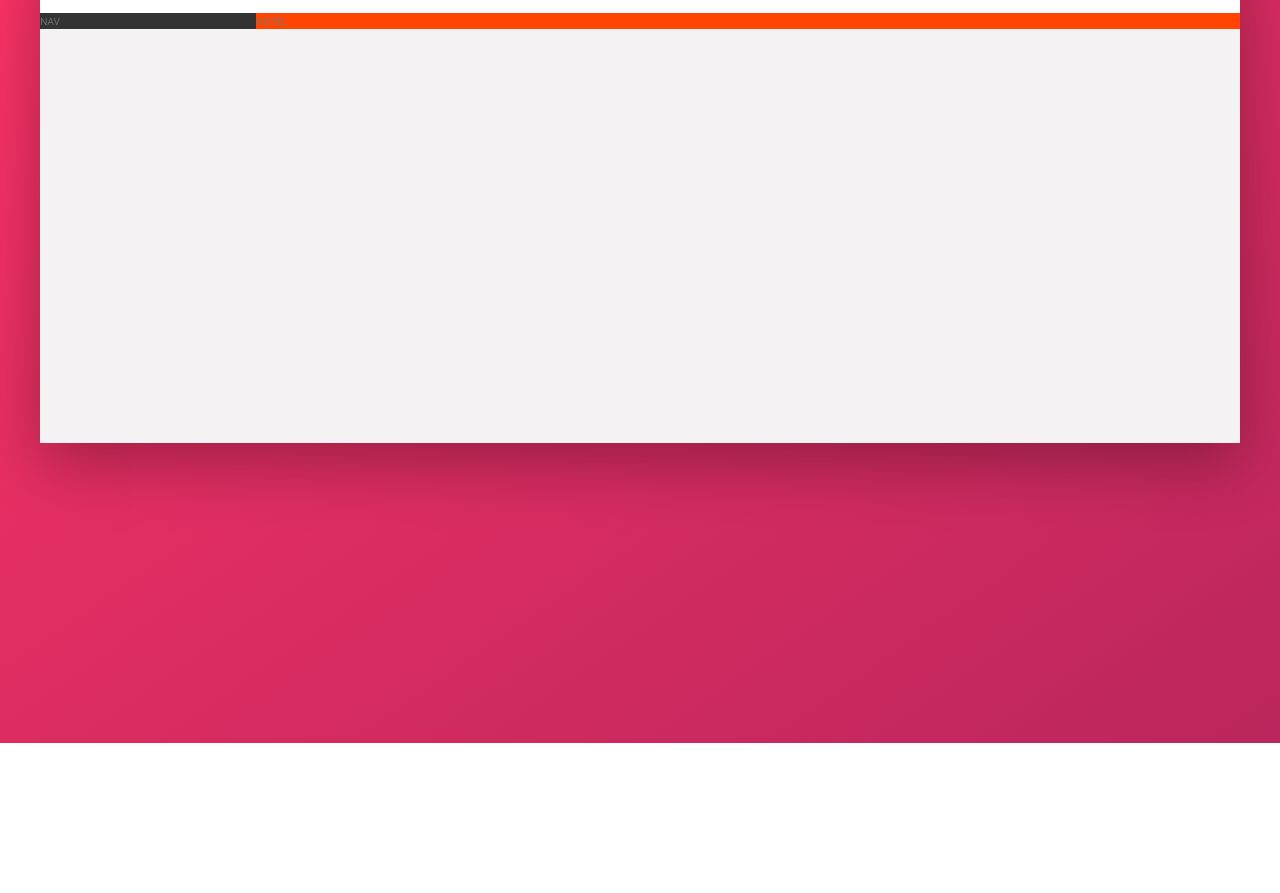
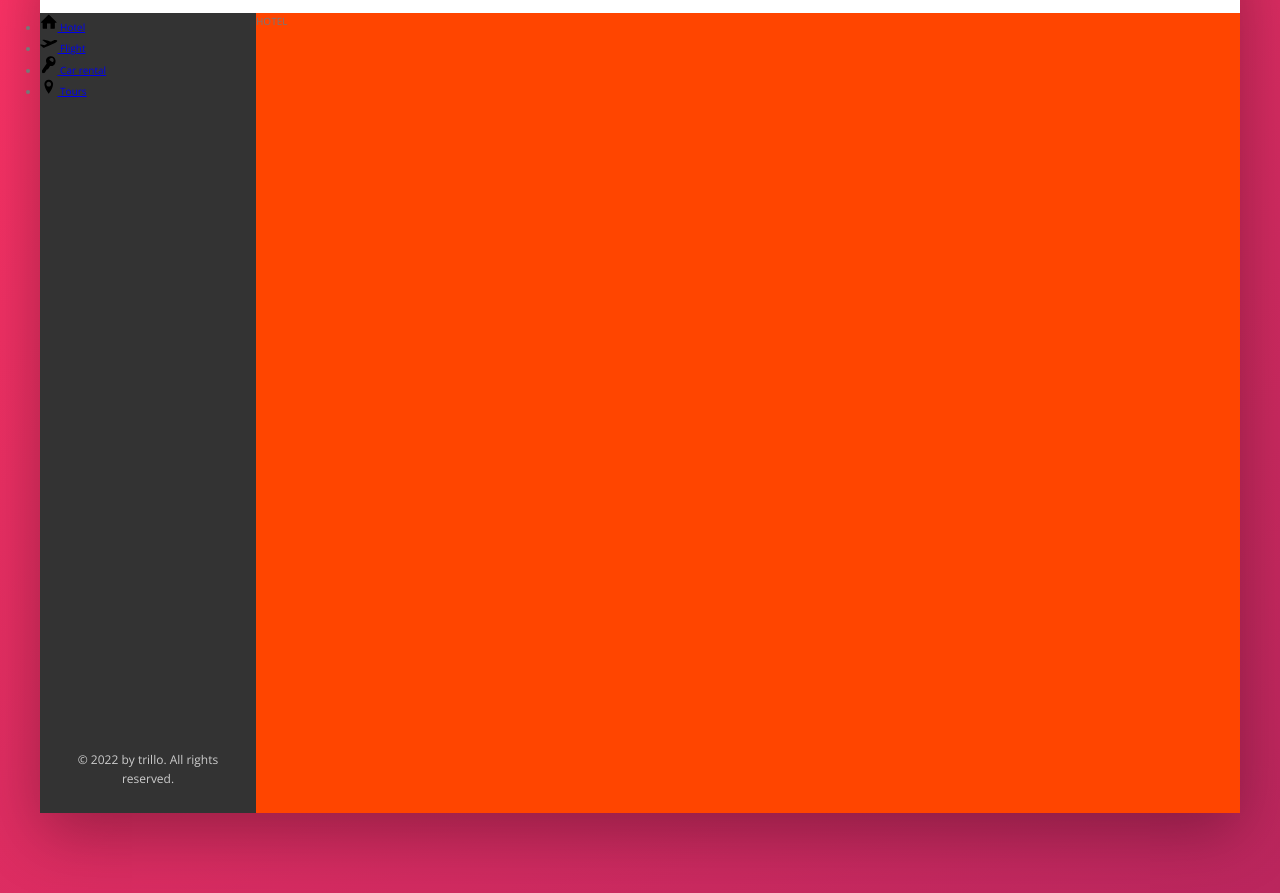
Before and after one commit to boston-terrier-kirin/jonas-css-advanced, a website: page trillo/index.html in a window 1280 px wide. Shown: the part 137-1030 px from the top of the page. Before the commit the page ends 880 px from the top, so only its background shows below. Drawn offline with nearby package versions, Linux system fonts and the light colour scheme.

Commit message:
trillo/78

```diff
--- a/trillo/index.html
+++ b/trillo/index.html
@@ -57,7 +57,43 @@
       </header>
 
       <div class="content">
-        <nav class="sidebar">NAV</nav>
+        <nav class="sidebar">
+          <ul class="side-nav">
+            <li class="side-nav__item">
+              <a href="#" class="side-nav__link">
+                <svg class="side-nav__icon">
+                  <use xlink:href="img/sprite.svg#icon-home"></use>
+                </svg>
+                <span>Hotel</span>
+              </a>
+            </li>
+            <li class="side-nav__item">
+              <a href="#" class="side-nav__link">
+                <svg class="side-nav__icon">
+                  <use xlink:href="img/sprite.svg#icon-aircraft-take-off"></use>
+                </svg>
+                <span>Flight</span>
+              </a>
+            </li>
+            <li class="side-nav__item">
+              <a href="#" class="side-nav__link">
+                <svg class="side-nav__icon">
+                  <use xlink:href="img/sprite.svg#icon-key"></use>
+                </svg>
+                <span>Car rental</span>
+              </a>
+            </li>
+            <li class="side-nav__item">
+              <a href="#" class="side-nav__link">
+                <svg class="side-nav__icon">
+                  <use xlink:href="img/sprite.svg#icon-location-pin"></use>
+                </svg>
+                <span>Tours</span>
+              </a>
+            </li>
+          </ul>
+          <div class="legal">&copy 2022 by trillo. All rights reserved.</div>
+        </nav>
         <main class="hotel-view">HOTEL</main>
       </div>
     </div>
--- a/trillo/sass/_components.scss
+++ b/trillo/sass/_components.scss
@@ -134,3 +134,25 @@
     margin-right: 1rem;
   }
 }
+
+// SIDE NAV
+.side-nav {
+  &__item {
+  }
+
+  &__link {
+  }
+
+  &__icon {
+    width: 1.75rem;
+    height: 1.75rem;
+  }
+}
+
+// LEGAL
+.legal {
+  font-size: 1.2rem;
+  color: var(--color-grey-light-4);
+  text-align: center;
+  padding: 2.5rem;
+}
--- a/trillo/sass/_layout.scss
+++ b/trillo/sass/_layout.scss
@@ -30,11 +30,18 @@
 
   // grow/shrink/basis
   flex: 0 0 18%;
+
+  // sidebar内の縦のflex。flex-directionをcolumnにしているので、上下に配置される。
+  // side-navが上、legalが下。
+  display: flex;
+  flex-direction: column;
+  justify-content: space-between;
 }
 
 .hotel-view {
   background-color: #fff;
   background-color: orangered;
+  height: 80rem;
 
   // flex-grow: 1 で、余ったスペース全部になる。
   flex: 1;
```
Also changed, not shown: trillo/css/style.css.
